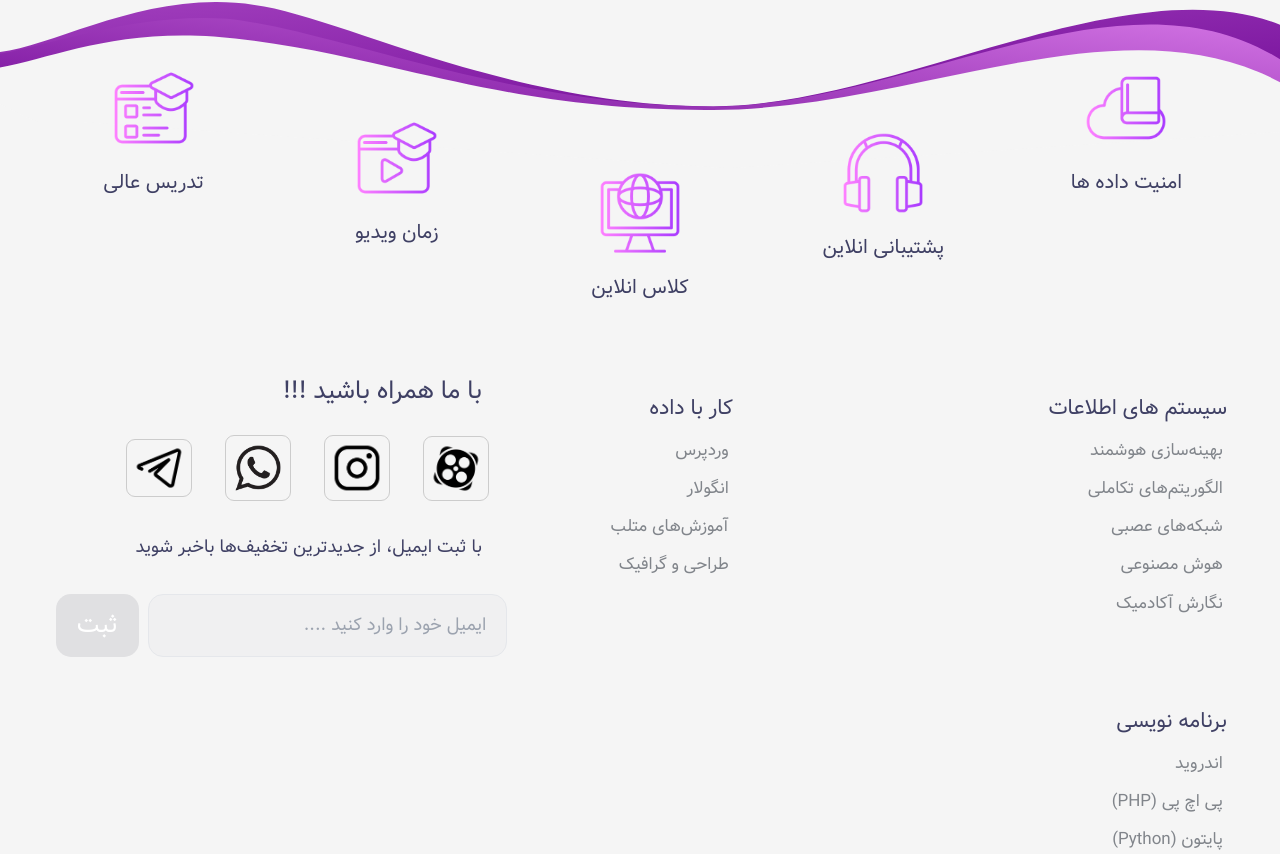
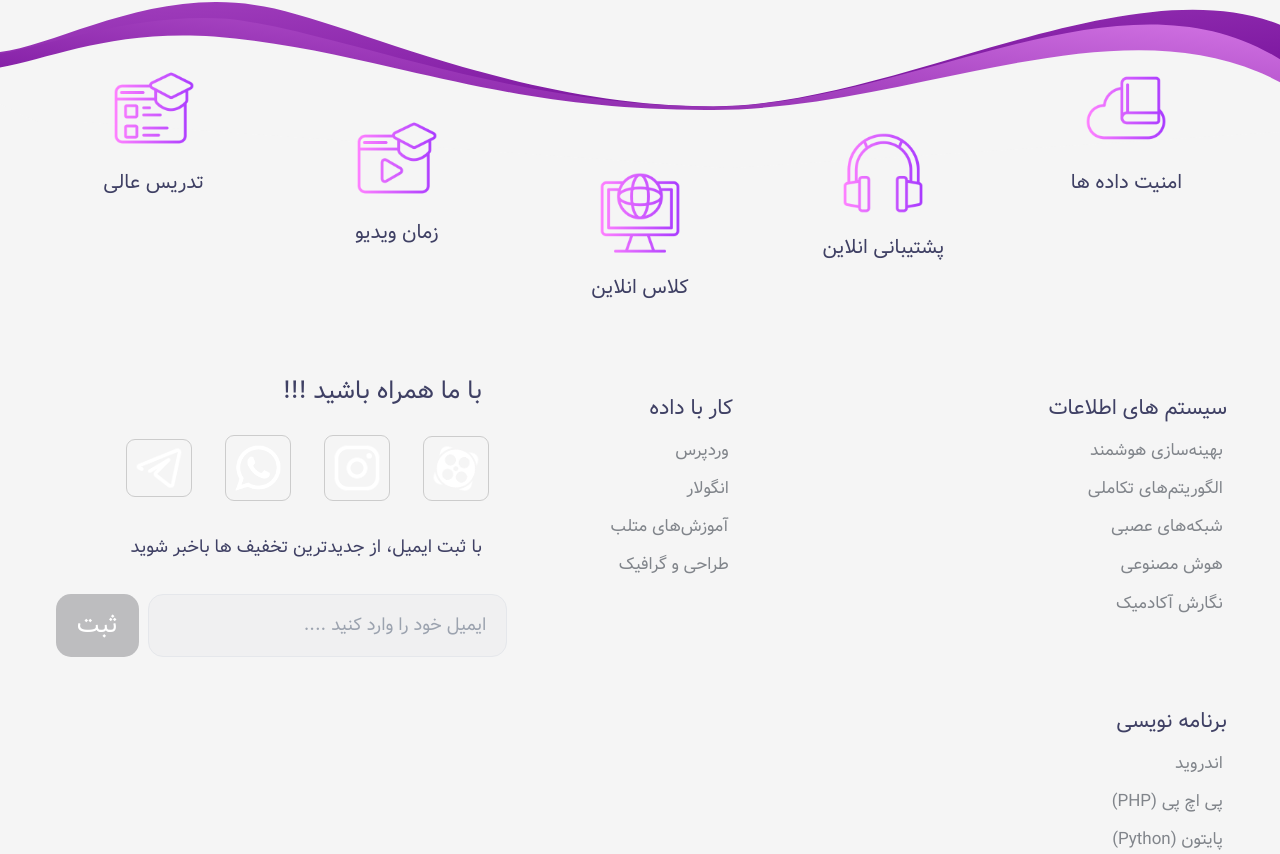
Before and after one commit to academy-react/Twin-Turbo, a React (Vite) app: page /panel/ListOfCourse in a window 1280 px wide. Shown: the part 438-1292 px from the top of the page. Built offline with nearby package versions, Linux system fonts and the light colour scheme.

Commit message:
landing darkMode

```diff
--- a/src/components/common/Footer.jsx
+++ b/src/components/common/Footer.jsx
@@ -1,42 +1,29 @@
+import { useRef } from "react";
 import FooterSvg from "../landing/footerSvg";
-import FooterList from '../common/FooterList'
-import { useRef } from "react";
-import RelationshipItem from '../common/RelationshipItem'
+import FooterList from './footer/FooterList'
+import FooterTop from "./footer/FooterTop";
+import SocialMediaMap from "../map/SocialMediaMap";
+
 const Footer = () => {
   let btn = useRef()
   let input = useRef()
 
+
   const changer = ()=> {
       if(input.current.value.length !== 0) btn.current.style.background = "#36c54e";
-      else btn.current.style.background = "#e0e0e2";
+      else btn.current.style.background = "#bdbdbf";
   }
 
   return (
     <>
         <div className="w-[1920px] overflow-hidden mx-auto max-[1919px]:w-full max-[1279px]:border-t-2 max-[1279px]:border-t-[#ccc]" >
           <FooterSvg />
-          <div className="h-[200px] w-[95%] max-[470px]:[&>div]:scale-[50%] max-[1100px]:[&>div]:scale-[70%] max-[700px]:[&>div>p]:hidden mx-auto mt-[-75px] max-[1700px]:mt-[-50px] max-[1400px]:mt-[-25px] max-[1279px]:[&>div]:mt-[25px] flex [&>div]:w-[25%] [&>div]:h-full [&>div]:flex [&>div]:flex-col [&>div]:items-center [&>div]:justify-center [&>div>img]:h-[90px] [&>div>p]:text-[#3f4064] [&>div>p]:text-[20px] [&>div>p]:my-[15px] max-[600px]:[&>div]:scale-[60%]">
-              <div className="mt-[-105px]">
-                <img src="../src/assets/images/footer/teach.png" alt="" />
-                <p>تدریس عالی</p>
-              </div>
-              <div className="mt-[-55px]">
-                <img src="../src/assets/images/footer/playtime.png" alt="" />
-                <p>زمان ویدیو</p>
-              </div>
-              <div>
-                <img src="../src/assets/images/footer/internet.png" alt="" />
-                <p>کلاس انلاین</p>
-              </div>
-              <div className="mt-[-40px]">
-                <img src="../src/assets/images/footer/headphone.png" alt="" />
-                <p>پشتیبانی انلاین</p>
-              </div>
-              <div className="mt-[-105px]">
-                <img src="../src/assets/images/footer/cloud.png" alt="" />
-                <p>امنیت داده ها</p>
-              </div>
-
+          <div className="h-[200px] w-[95%] max-[470px]:[&>div]:scale-[50%] max-[1100px]:[&>div]:scale-[70%] max-[700px]:[&>div>p]:hidden mx-auto mt-[-75px] max-[1700px]:mt-[-50px] max-[1400px]:mt-[-25px] max-[1279px]:[&>div]:mt-[25px] flex [&>div]:w-[25%] [&>div]:h-full [&>div]:flex [&>div]:flex-col [&>div]:items-center [&>div]:justify-center [&>div>img]:h-[90px] [&>div>p]:text-[#3f4064] [&>div>p]:text-[20px] [&>div>p]:my-[15px] max-[600px]:[&>div]:scale-[60%] dark:[&>div>p]:text-[#eee]">
+              <FooterTop className="mt-[-105px]" src="teach" content="تدریس عالی" />
+              <FooterTop className="mt-[-55px]" src="playtime" content="زمان ویدیو" />
+              <FooterTop className="" src="internet" content="کلاس انلاین" />
+              <FooterTop className="mt-[-40px]" src="headphone" content="پشتیبانی انلاین" />
+              <FooterTop className="mt-[-105px]" src="cloud" content="امنیت داده ها" />
           </div>
 
           <div className="[&>div]:h-full flex max-[1270px]:flex-col-reverse max-[1270px]:[&>div]:w-full">
@@ -45,23 +32,20 @@ const Footer = () => {
 
                 <div className="mb-3">
 
-                    <p className="pr-[30px] h-[60px] text-[#3f4064] text-[25px]"> با ما همراه باشید !!!</p>
+                    <p className="pr-[30px] h-[60px] text-[#3f4064] text-[25px] dark:text-white"> با ما همراه باشید !!!</p>
                     <div className="h-[70px] w-[80%] flex items-center justify-evenly [&>div]:mx-[10px] [&>div]:cursor-pointer ">
 
-                      <RelationshipItem src="aparat.png" beforeClass="before:bg-[#ee1b60]" />
-                      <RelationshipItem src="insta.png" beforeClass="instagram" />
-                      <RelationshipItem src="whatsapp.png" beforeClass="before:bg-[#51cc5e]" />
-                      <RelationshipItem src="telegram.png" beforeClass="before:bg-[#36AEE0] " />
+                      <SocialMediaMap />
 
                     </div>
 
                 </div>
                 <div className="max-[1270px]:flex max-[1270px]:flex-col max-[1270px]:w-[50%]">
 
-                  <p className="flex items-center pr-[30px] h-[65px] text-[#3f4064] text-[25px] max-[1480px]:text-[22px] max-[1350px]:text-[18px] max-[960px]:pr-0">با ثبت ایمیل، از جدید‌ترین تخفیف‌ها با‌خبر شوید</p>
+                  <p className="flex items-center pr-[30px] h-[65px] text-[#3f4064] text-[25px] max-[1480px]:text-[22px] max-[1350px]:text-[18px] max-[960px]:pr-0 dark:text-white">با ثبت ایمیل، از جدید‌ترین تخفیف‌ ها با‌خبر شوید</p>
                   <div className="h-[90px] flex items-center justify-around w-[90%]">
-                    <input  type="text" className="w-[75%] max-[1300px]:w-[78%] outline-none text-[18px] bg-[#f0f0f1] rounded-[15px] border h-[70%] pr-[20px]" ref={input} placeholder="ایمیل خود را وارد کنید ...." onChange={changer}/>
-                    <button className="w-[15%] max-[1300px]:w-[18%] border-none h-[70%] border rounded-[15px] bg-[#e0e0e2] text-[#fff] text-[25px]" ref={btn}>ثبت</button>
+                    <input type="text" className="w-[75%] max-[1300px]:w-[78%] outline-none text-[18px] bg-[#f0f0f1] dark:bg-[#26324d] dark:text-white rounded-[15px] border h-[70%] pr-[20px]" ref={input} placeholder="ایمیل خود را وارد کنید ...." onChange={changer}/>
+                    <button className="w-[15%] max-[1300px]:w-[18%] border-none h-[70%] border rounded-[15px] bg-[#bdbdbf] dark: text-[#fff] text-[25px]" ref={btn}>ثبت</button>
                   </div>
 
                 </div>
--- a/src/components/common/NightMode.jsx
+++ b/src/components/common/NightMode.jsx
@@ -3,12 +3,14 @@ import headerScroll from "../../core/utils/headerScroll.utils"
 import darkMode from "../../core/utils/darkMode.utils"
 import { setttttttt } from "../landing/TitleComponents"
 import { useLocation } from "react-router-dom"
+import { sFillPath } from "../landing/footerSvg"
+import { reRend } from "../map/SocialMediaMap"
 
 const NightMode = ({bgClass}) => {
 
     let location = useLocation()
-    let local = localStorage.getItem("theme")
-    if(!local) localStorage.setItem("theme","light")
+    let theme = localStorage.getItem("theme")
+    if(!theme) localStorage.setItem("theme","light")
 
     const pic = useRef()
 
@@ -18,18 +20,26 @@ const NightMode = ({bgClass}) => {
 
     const changeMode = ()=> {
 
-        let local = localStorage.getItem("theme")
+        let theme = localStorage.getItem("theme")
 
-        if(local == "light") {
+        if(theme == "light") {
 
             pic.current.src = "../src/assets/images/header/sun.png"
             localStorage.setItem("theme","dark")
+            if(location.pathname == "/" || location.pathname == "/courses" || location.pathname == "/blogs" || location.pathname == "/contact-us") {
+                sFillPath("#0f172a")
+                reRend(false)
+            }
             if(location.pathname == "/")  setttttttt(`../src/assets/images/landingCourse/courses-title-dark.png`)
         }
-        else if(local == "dark") {
+        else if(theme == "dark") {
 
             pic.current.src = "../src/assets/images/header/moon.png"
             localStorage.setItem("theme","light")
+            if(location.pathname == "/" || location.pathname == "/courses" || location.pathname == "/blogs" || location.pathname == "/contact-us") {
+                sFillPath("#f5f5f5")
+                reRend(true)
+            }
             if(location.pathname == "/")  setttttttt(`../src/assets/images/landingCourse/courses-title.png`)
         }
         darkMode()
@@ -40,7 +50,7 @@ const NightMode = ({bgClass}) => {
 
     return (
         <div className={"w-[50px] h-[45px] rounded-full p-[5px] max-[321px]:right-[-75px] flex justify-center items-center cursor-pointer " + bgClass} onClick={changeMode} >
-            <img src={local == "dark" ? "../src/assets/images/header/sun.png" : "../src/assets/images/header/moon.png" } alt="" className="w-[28px] h-[28px]" ref={pic}/>
+            <img src={theme == "dark" ? "../src/assets/images/header/sun.png" : "../src/assets/images/header/moon.png" } alt="" className="w-[28px] h-[28px]" ref={pic}/>
         </div>
     )
 }
--- a/src/components/common/RelationshipItem.jsx
+++ /dev/null
@@ -1,17 +0,0 @@
-const RelationshipItem = ({src,beforeClass}) => {
-
-    const changeSocialIcon = (img)=> {img.src = img.src.replace(".png" , "-light.png")}
-    const changeSocialIconDefault = (img)=> {img.src = img.src.replace("-light.png" , ".png")}
-
-    return (
-
-    <div className={"socialMediaIcons relative -z-1 overflow-hidden border border-[#ccc] rounded-[9px] " + beforeClass} onMouseOver={(e)=> changeSocialIcon(e.target.firstChild || e.target)} onMouseOut={(e)=> changeSocialIconDefault(e.target.firstChild || e.target)}>
-
-        <img src={"../src/assets/images/footer/" + src} alt="" className="scale-[70%] z-10 relative w-16" />
-
-    </div>
-
-  )
-}
-
-export default RelationshipItem
--- a/src/components/common/FooterList.jsx
+++ b/src/components/common/footer/FooterList.jsx
@@ -1,8 +1,8 @@
 const FooterList = ({content1,content2,content3,content4,content5,title,hidden1,hidedn2}) => {
   return (
     <>
-        <ul dir="rtl" className="w-[250px] pt-[30px] max-[1300px]:scale-[85%] max-[1000px]:scale-[75%] max-[1000px]:mt-[-20px] max-[820px]:scale-[80%] max-[600px]:scale-[70%] h-ful p-3 [&>li]:text-[#81858b] [&>li]:my-[15px] [&>li]:mr-[5px] [&>li]:text-[20px]">
-            <p className="text-[25px] text-[#3f4064]">{title}</p>
+        <ul dir="rtl" className="w-[250px] pt-[30px] max-[1300px]:scale-[85%] max-[1000px]:scale-[75%] max-[1000px]:mt-[-20px] max-[820px]:scale-[80%] max-[600px]:scale-[70%] h-ful p-3 [&>li]:text-[#81858b] [&>li]:my-[15px] [&>li]:mr-[5px] [&>li]:text-[20px] dark:[&>li]:text-[#ddd]">
+            <p className="text-[25px] text-[#3f4064] dark:text-white">{title}</p>
             <li>{content1}</li>
             <li>{content2}</li>
             <li>{content3}</li>
--- /dev/null
+++ b/src/components/common/footer/FooterTop.jsx
@@ -0,0 +1,10 @@
+const FooterTop = ({ content , src , className }) => {
+  return (
+    <div className={className}>
+        <img src={"../src/assets/images/footer/" + src + ".png"} alt="" />
+        <p>{content}</p>
+    </div>
+  )
+}
+
+export default FooterTop
--- a/src/components/landing/FooterSvg.jsx
+++ b/src/components/landing/FooterSvg.jsx
@@ -1,4 +1,16 @@
+import { useState } from "react";
+import { useEffect } from "react";
+
+export let sFillPath;
 const FooterSvg = () => {
+  const [fillPath, setFillPath] = useState("")
+  let theme = localStorage.getItem("theme")
+  useEffect(() => {
+    if(theme == "dark") setFillPath("#0f172a")
+    else setFillPath("#f5f5f5")
+    sFillPath = setFillPath
+  }, [])
+
   return (
     <svg
       className="w-[110%] relative -z-10 -left-[3%] max-[1279px]:hidden"
@@ -49,7 +61,7 @@ const FooterSvg = () => {
         data-name="Path 9"
         d="M27.827,53.3C114.938,46.456,212.87-10.393,387.186,1.675c248.065,19.443,425.063,113.305,758.945,113.305,322.485,5.364,666.423-192.418,919.852-24.136s-19.04,57.4-19.04,57.4l-864.875,56.988-998.483-71.47H115.2S-59.283,60.143,27.827,53.3Z"
         transform="translate(1.837 51.726)"
-        fill="#f5f5f5"
+        fill={fillPath}
       />
     </svg>
   );
--- a/src/components/landing/TitleComponents.jsx
+++ b/src/components/landing/TitleComponents.jsx
@@ -1,7 +1,6 @@
-import { useEffect } from "react";
-import { useState } from "react"
-import { useRef } from "react"
+import { useEffect , useState } from "react";
 export let setttttttt;
+
 const TitleComponents = ({title,content,className}) => {
 
   let theme = localStorage.getItem("theme")
@@ -16,7 +15,6 @@ const TitleComponents = ({title,content,className}) => {
       images.forEach(el => {
         el.src = imageSrc
       })
-      console.log(imageSrc);
   }, [imageSrc])
 
   return (
--- /dev/null
+++ b/src/components/map/SocialMediaMap.jsx
@@ -0,0 +1,35 @@
+import { useState , useEffect } from "react";
+
+export let reRend ;
+
+const SocialMediaMap = () => {
+
+  let theme = localStorage.getItem("theme")
+  const [reRender, setReRender] = useState(theme == "light" ? true : false)
+
+  useEffect(() => {
+    reRend = setReRender
+  }, [reRender])
+
+  const changeSocialIcon = (img)=> {img.src = img.src.replace(".png" , "-light.png")}
+  const changeSocialIconDefault = (img)=> {img.src = img.src.replace("-light.png" , ".png")}
+
+  let rel = [
+    {src : "aparat" , beforeClass : "before:bg-[#ee1b60]"},
+    {src : "insta" , beforeClass : "instagram"},
+    {src : "whatsapp" , beforeClass : "before:bg-[#51cc5e]"},
+    {src : "telegram" , beforeClass : "before:bg-[#36AEE0]"},
+  ]
+
+  return (
+    rel.map((el,index) => {
+        return (
+            <div key={index} className={"socialMediaIcons relative -z-1 overflow-hidden border border-[#ccc] rounded-[9px] " + el.beforeClass} onMouseOver={theme == "light" ? (e)=> changeSocialIcon(e.target.firstChild || e.target) : undefined} onMouseOut={theme == "light" ? (e)=> changeSocialIconDefault(e.target.firstChild || e.target) : undefined}>
+                <img src={theme == "light" && reRender == true ? "../src/assets/images/footer/" + el.src + ".png" : "../src/assets/images/footer/" + el.src + "-light.png"} alt="" className="scale-[70%] z-10 relative w-16" />
+            </div>
+        )
+    })
+  )
+}
+
+export default SocialMediaMap
```
